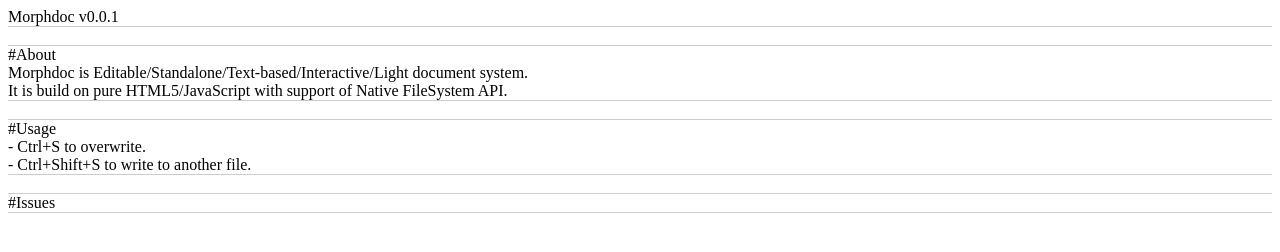
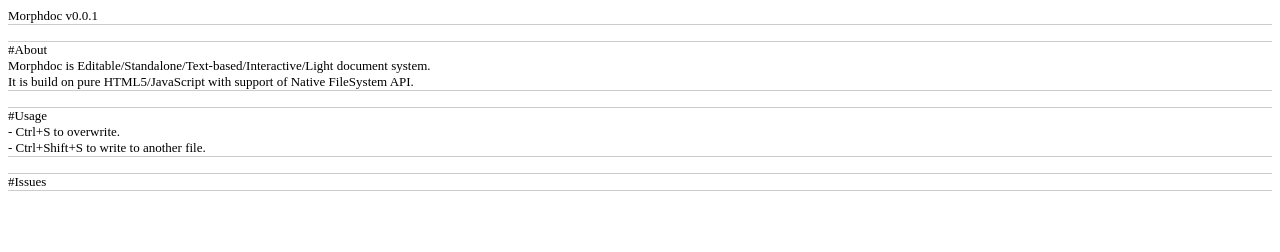
Before and after one commit to singy15/metadoc, a plain HTML site: page morphdoc.html in a window 1280 px wide. Drawn offline with Linux system fonts and the light colour scheme.

Commit message:
Refactoring, fix font size.

```diff
--- a/morphdoc.html
+++ b/morphdoc.html
@@ -6,7 +6,7 @@
   </head>
   <body>
     <div contenteditable="true" spellcheck="false" id="main">
-      <div>Morphdoc v0.0.1</div><div><br /></div><div>#About<br />Morphdoc is Editable/Standalone/Text-based/Interactive/Light document system.<br />It is build on pure HTML5/JavaScript with support of Native FileSystem API.</div><div><br /></div><div>#Usage<br />- Ctrl+S to overwrite.<br />- Ctrl+Shift+S to write to another file.</div><div><br /></div><div>#Issues</div>
+      <div>Morphdoc v0.0.1</div><div><br /></div><div>#About<br />Morphdoc is Editable/Standalone/Text-based/Interactive/Light document system.<br />It is build on pure HTML5/JavaScript with support of Native FileSystem API.</div><div><br /></div><div>#Usage<br />- Ctrl+S to overwrite.<br />- Ctrl+Shift+S to write to another file.</div><div><br /></div><div>#Issues<br /></div>
     </div>
 
 
@@ -21,14 +21,15 @@
   #main > div {
     border-bottom: solid 1px #CCC;
   }
+
+  * {
+    font-size: small;
+  }
 </style>
 <script id="mpdScript">
 
 let globalOverwriteTimeout = null;
-
-document.getElementById("main").addEventListener("input", function() {
-  overwrite();
-});
+let globalFSHandle;
 
 function addLog(str) {
   console.log(str);
@@ -105,9 +106,6 @@
   return "showOpenFilePicker" in window;
 }
 
-const nativeFSSupported = isNativeFileSystemSupported();
-let globalFSHandle;
-
 function serializeSource() {
   const xs = new XMLSerializer();
   const dp = new DOMParser();
@@ -149,6 +147,10 @@
     },
     3000);
 }
+
+document.getElementById("main").addEventListener("input", function() {
+  overwrite();
+});
 
 document.addEventListener("keydown", async (e) => {
   if (e.ctrlKey && e.shiftKey && e.code === "KeyS") {
@@ -203,6 +205,7 @@
   }
 });
 
+const nativeFSSupported = isNativeFileSystemSupported();
 addLog(`support for nfs: ${(nativeFSSupported) ? "yes" : "no"}`);
 </script>
 </html>
```
